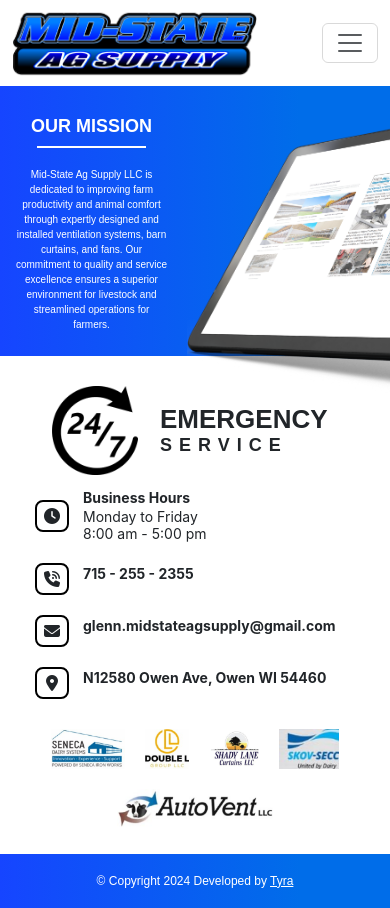
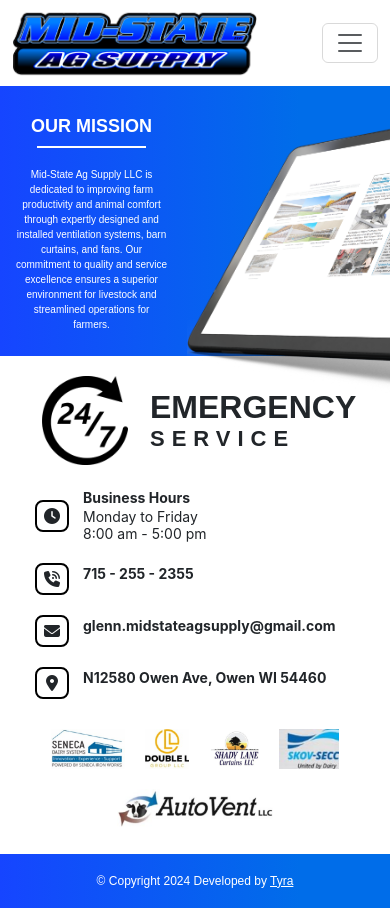
Before and after one commit to Tyrarose/mid-state-ag-supply, a React (Create React App) app: page / in a window 390 px wide. Built offline with nearby package versions, Linux system fonts and the light colour scheme.

Commit message:
added margin to emergency and contact

```diff
--- a/src/styles/Home.css
+++ b/src/styles/Home.css
@@ -62,13 +62,13 @@
 .emergency .title {
 	font-family: "Malgun Gothic", sans-serif;
 	font-weight: bold;
-	font-size: clamp(26px, 2.3vw, 80px);
+	font-size: clamp(32px, 2.3vw, 80px);
 }
 
 .emergency .subtitle {
 	font-family: "Malgun Gothic", sans-serif;
 	font-weight: bold;
-	font-size: clamp(18px, 2vw, 55px);
+	font-size: clamp(22px, 2vw, 55px);
 	letter-spacing: 7px;
 }
 
@@ -214,7 +214,8 @@
 	.emergency-content {
 		display: flex;
 		align-items: center;
-		padding-bottom: 0;
+		padding-bottom: 20px;
+		margin: auto;
 	}
 
 	.emergency {
```
